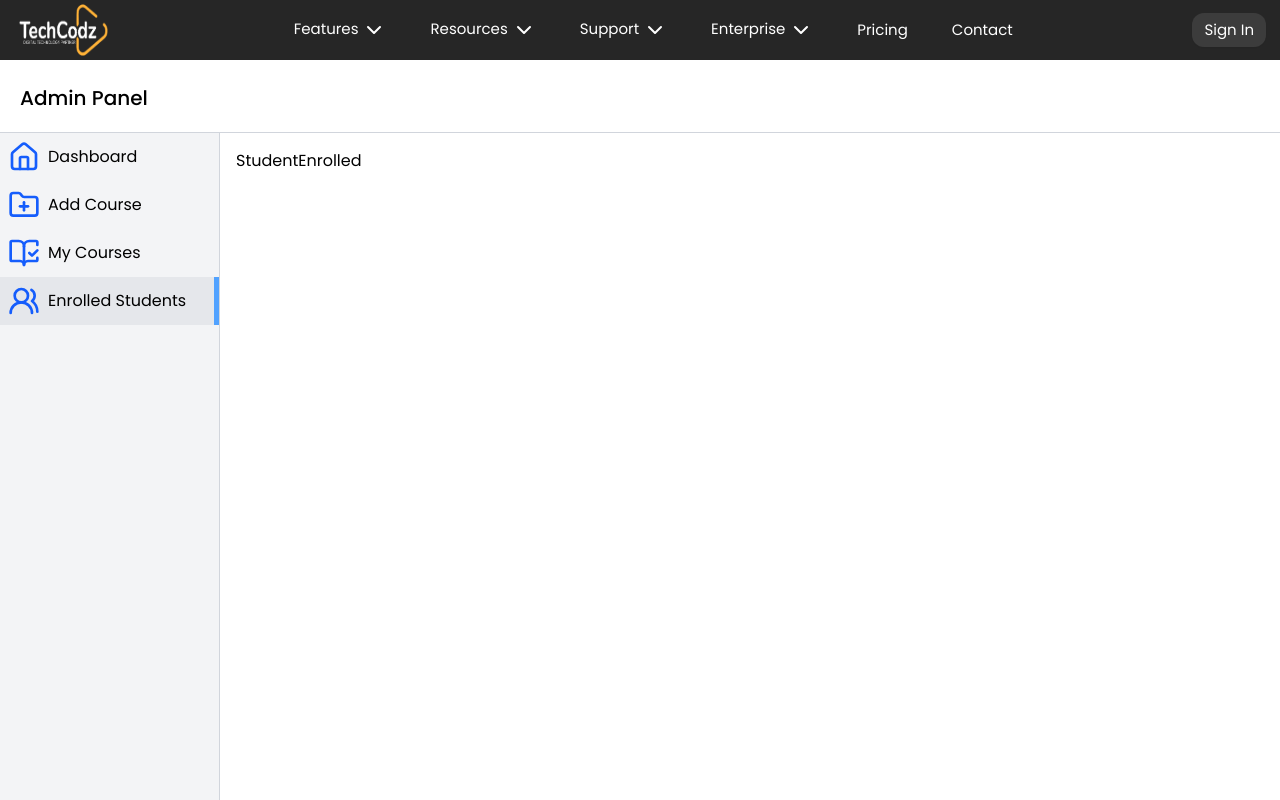
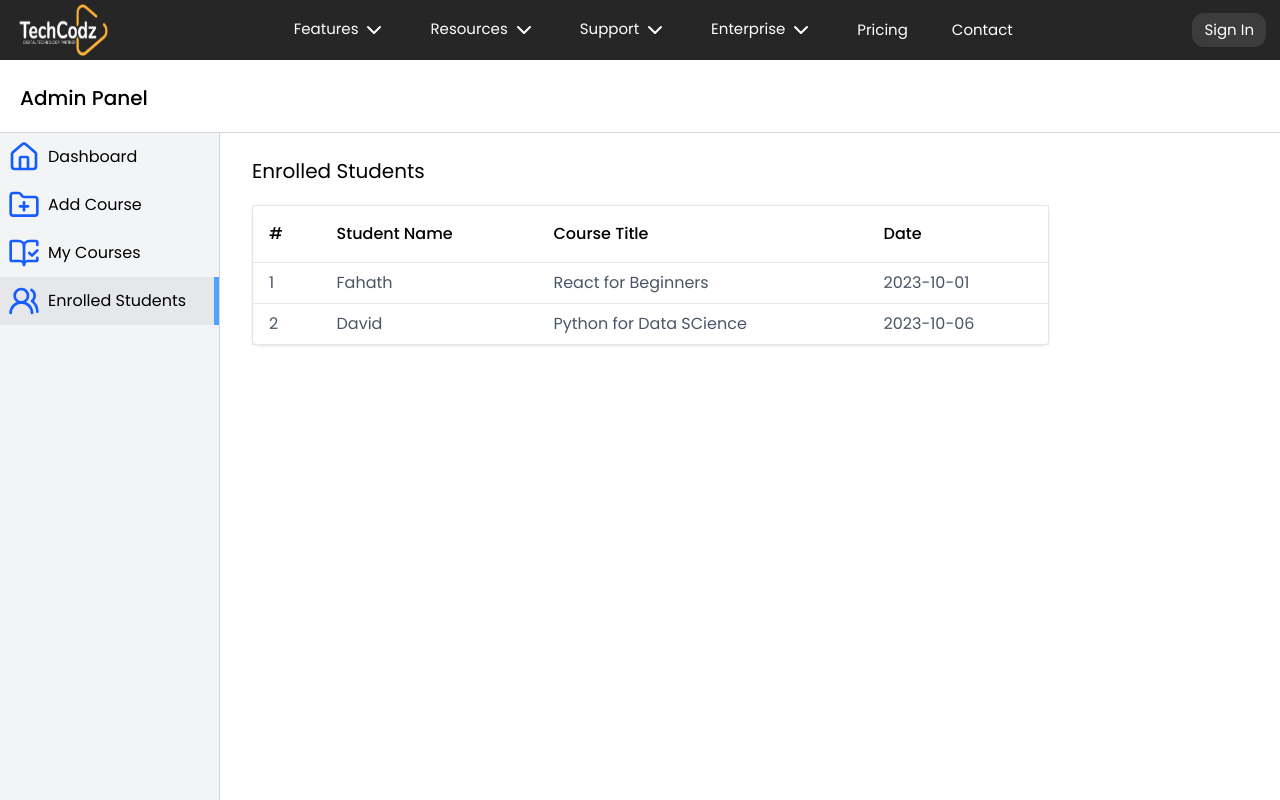
Before and after one commit to fmfahath/tech_codz_lms, a React (Vite) app in the folder client/: page /educator/student-enrolled in a window 1280 px wide. Shown: the top 800 px of the page. Built offline with nearby package versions, Linux system fonts and the light colour scheme.

Commit message:
client -- EnrolledStudents component layout crrated

```diff
--- a/client/src/pages/educator/StudentEnrolled.jsx
+++ b/client/src/pages/educator/StudentEnrolled.jsx
@@ -2,7 +2,33 @@ import React from 'react'
 
 const StudentEnrolled = () => {
     return (
-        <div>StudentEnrolled</div>
+        <div className='w-full min-h-screen px-4 py-2'>
+            <h3 className='text-xl '>Enrolled Students</h3>
+            <table className='w-auto min-w-[80%] mt-5 border border-gray-200 shadow rounded-lg'>
+                <thead>
+                    <tr className='text-left border-b border-gray-200'>
+                        <th className='px-4 py-4  font-medium'>#</th>
+                        <th className='px-4 py-4 font-medium'>Student Name</th>
+                        <th className='px-4 py-4 font-medium'>Course Title</th>
+                        <th className='px-4 py-4  font-medium'>Date</th>
+                    </tr>
+                </thead>
+                <tbody>
+                    <tr className='text-left text-gray-600 border-b border-gray-200'>
+                        <td className='px-4 py-2 '>1</td>
+                        <td className='px-4 py-2 '>Fahath</td>
+                        <td className='px-4 py-2 '>React for Beginners</td>
+                        <td className='px-4 py-2 '>2023-10-01</td>
+                    </tr>
+                    <tr className='text-left text-gray-600 border-b border-gray-200'>
+                        <td className='px-4 py-2 '>2</td>
+                        <td className='px-4 py-2 '>David</td>
+                        <td className='px-4 py-2 '>Python for Data SCience</td>
+                        <td className='px-4 py-2 '>2023-10-06</td>
+                    </tr>
+                </tbody>
+            </table>
+        </div>
     )
 }
 
```
